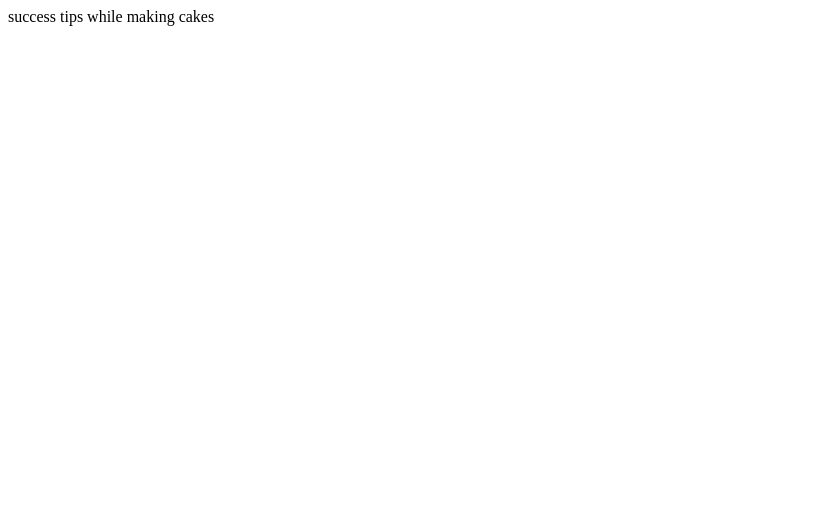
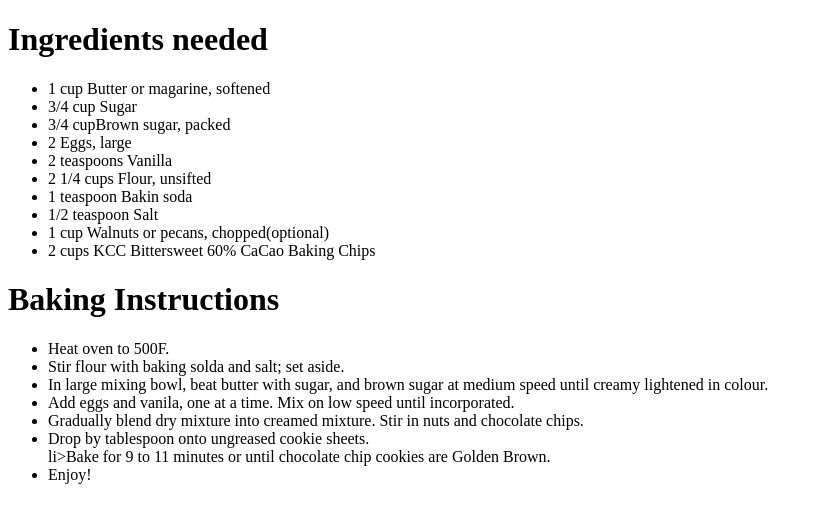
Before and after one commit to At-an/-Cookie_Demo, a plain HTML site: page secret_recipe.html in a window 1280 px wide. Shown: the whole page, without its empty margins (0-818 px from the left). Drawn offline with Linux system fonts and the light colour scheme.

Commit message:
Include content to secret_recipe file

```diff
--- a/secret_recipe.html
+++ b/secret_recipe.html
@@ -1 +1,30 @@
-success tips while making cakes
+<!DOCTYPE html>
+<html>
+<body>
+<h1>Ingredients needed</h1>
+<ul>
+<li>1 cup Butter or magarine, softened</li>
+<li>3/4 cup Sugar</li>
+<li>3/4 cupBrown sugar, packed</li>
+<li>2 Eggs, large</li>
+<li>2 teaspoons Vanilla</li>
+<li>2 1/4 cups Flour, unsifted</li>
+<li>1 teaspoon Bakin soda</li>
+<li>1/2 teaspoon Salt</li>
+<li>1 cup Walnuts or pecans, chopped(optional)</li>
+<li>2 cups KCC Bittersweet 60% CaCao Baking Chips</li>
+</ul>
+
+<h1>Baking Instructions</h1>
+<ul>
+<li>Heat oven to 500F.</li>
+<li>Stir flour with baking solda and salt; set aside.</li>
+<li>In large mixing bowl, beat butter with sugar, and brown sugar at medium speed until creamy lightened in colour.</li>
+<li>Add  eggs and vanila, one at a time. Mix on low speed until incorporated.</li>
+<li>Gradually blend dry mixture into creamed mixture. Stir in nuts and chocolate chips.</li>
+<li>Drop by tablespoon onto ungreased cookie sheets.</li>
+li>Bake for 9 to 11 minutes or until chocolate chip cookies are Golden Brown.</li>
+<li>Enjoy!</li>
+</ul>
+</body>
+</html>
```
